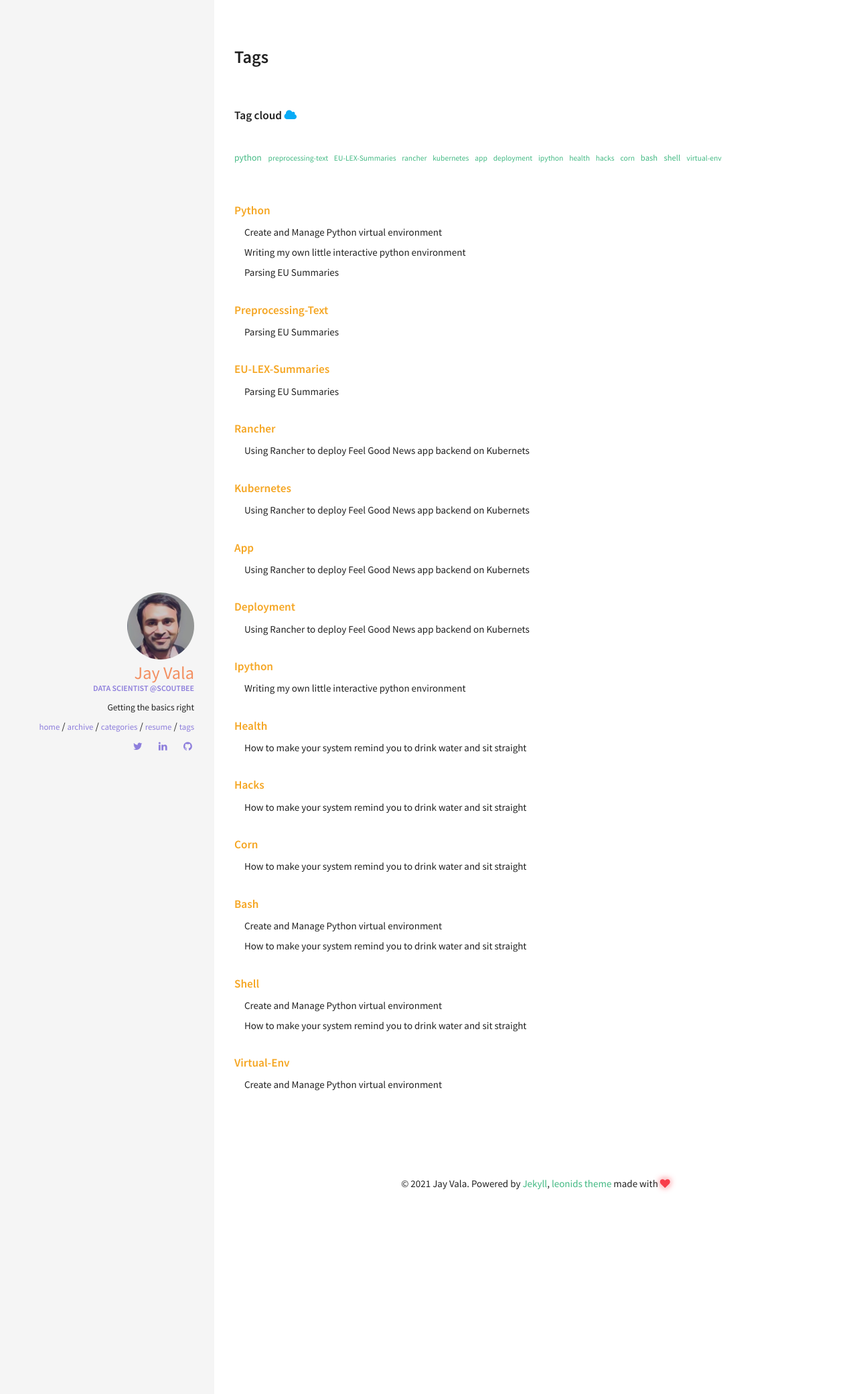
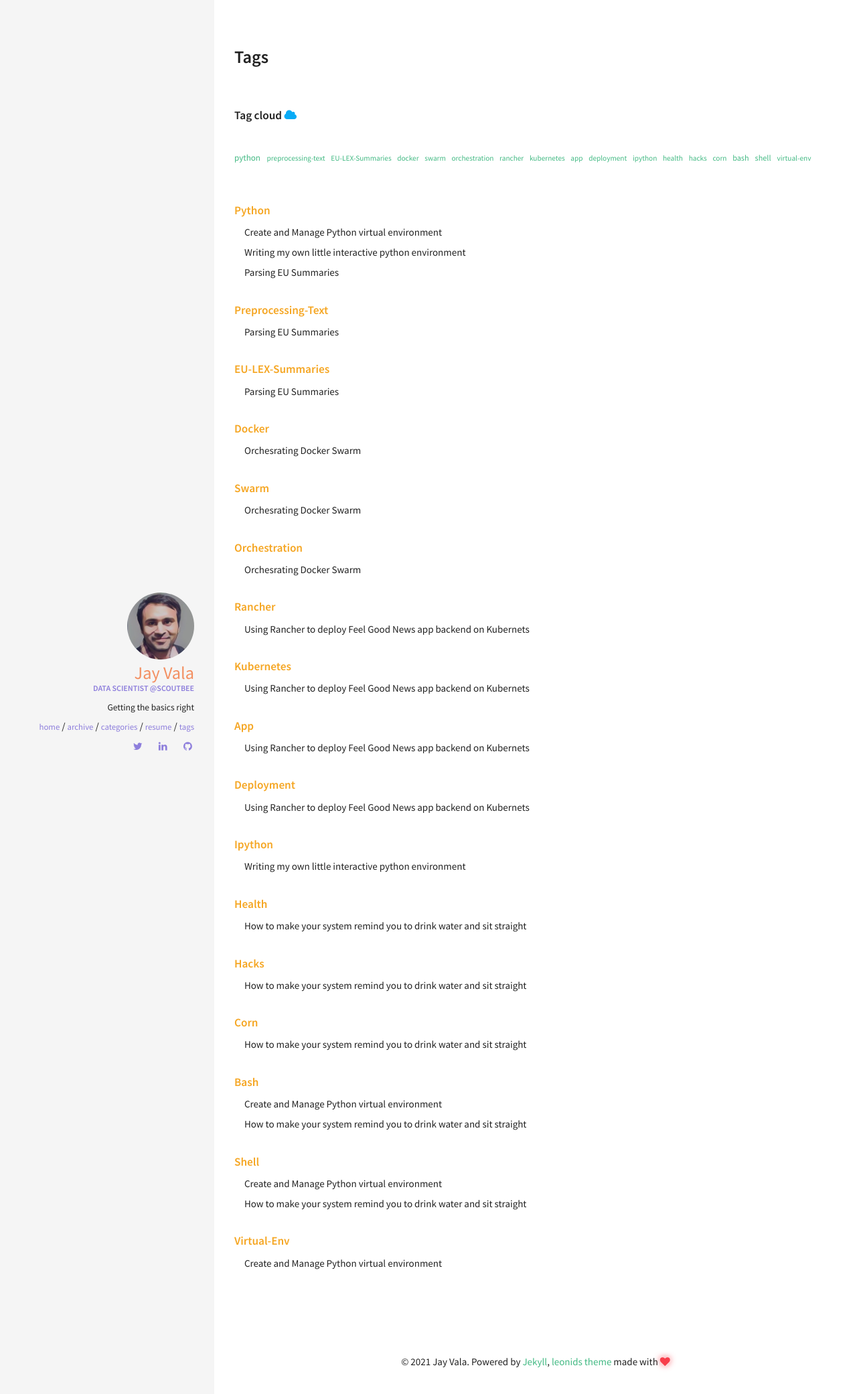
Before and after one commit to jdvala/website, a Jekyll site: the page built from tags.html, in a window 1280 px wide. Shown: the top 2082 px of the page at 67% size. Built offline with Jekyll 4.4.1, drawn with Linux system fonts in a browser that asks for light colours; nearby versions of some CDN libraries; library files that are not in the unit come from our copies.

Commit message:
Update 2020-10-01-Orchestrating-Docker-Swarm.md

```diff
--- a/_posts/2020-10-01-Orchestrating-Docker-Swarm.md
+++ b/_posts/2020-10-01-Orchestrating-Docker-Swarm.md
@@ -5,6 +5,7 @@ excerpt: "Orchestrating Docker Swarm"
 categories: [Docker]
 comment: true
 share: true
+tags: docker swarm orchestration
 ---
 
 Initalize a swarm on a node which you can prefer, to create a manager. The architecture of the docker swarm orchestration is that it has a manager node (which is a whole node or computer). Then there are worker nodes which can be controlled or manage by the manager node.
```
